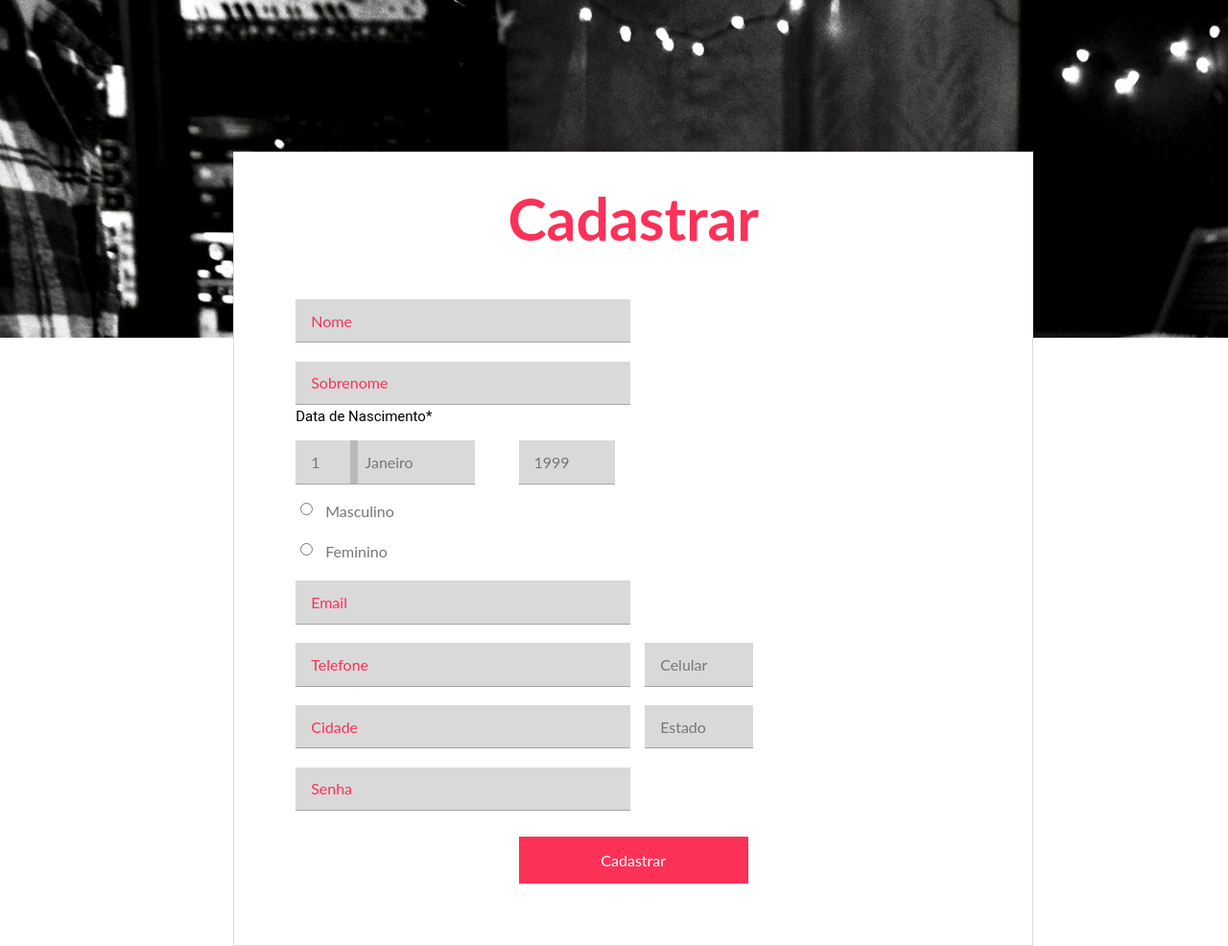
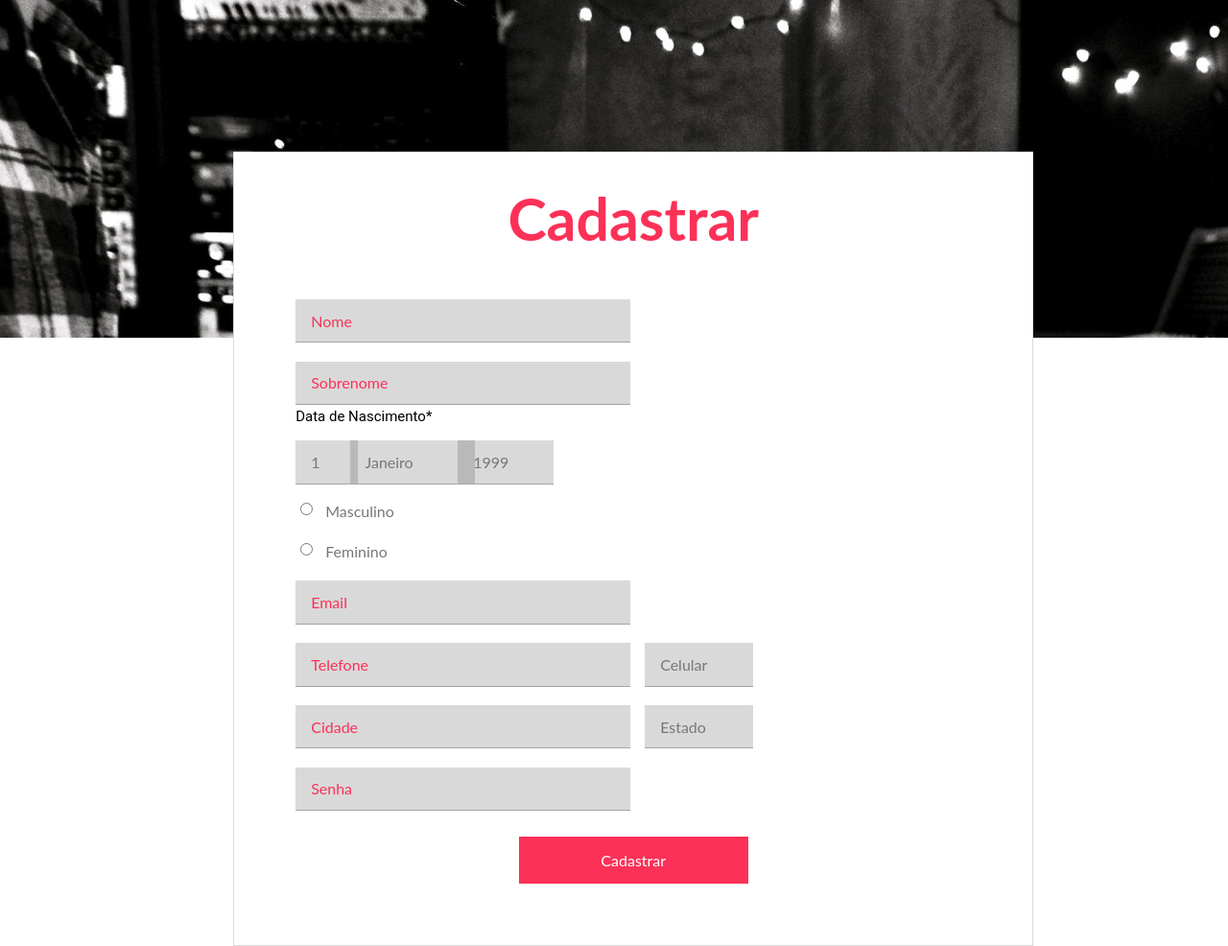
Before and after one commit to gabriel-alonso/symphonya, an ASP.NET MVC app: page /Acesso/Cadastro in a window 1280 px wide. Shown: the whole page at 96% size. Run offline with ASP.NET Core 8 and stand-ins for ASP.NET MVC 5, Linux system fonts and the light colour scheme; the project's own start-up code is not run, and a stand-in starts its controllers and pages; some libraries are stand-ins or nearby versions; some web fonts are replaced.

Commit message:
Comitando tela cadastro

```diff
--- a/Symphonya_RedeSocial/Symphonya_RedeSocial/Views/Acesso/Cadastro.cshtml
+++ b/Symphonya_RedeSocial/Symphonya_RedeSocial/Views/Acesso/Cadastro.cshtml
@@ -85,7 +85,7 @@ License URL: http://creativecommons.org/licenses/by/3.0/
                                         <option value="31">31</option>
                                     </select>
                                 </div>
-                                <div class="section_class_agileits" style="width: 25%;">
+                                <div class="section_class_agileits">
                                     <select required style="width: 130px;">
                                         <option value="1">Janeiro</option>
                                         <option value="2">Fevereiro</option>
@@ -102,7 +102,7 @@ License URL: http://creativecommons.org/licenses/by/3.0/
 
                                     </select>
                                 </div>
-                                <div class="section_class_agileits">
+                                <div class="section_class_agileits" style="width: 20%;">
                                     <select required style="width: 100px;">
 
                                         <option value="1999">1999</option>
```
